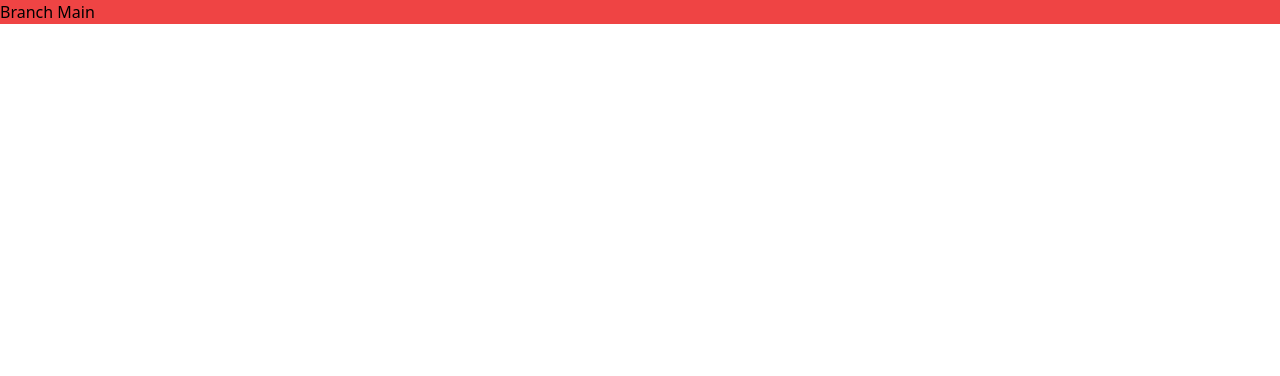
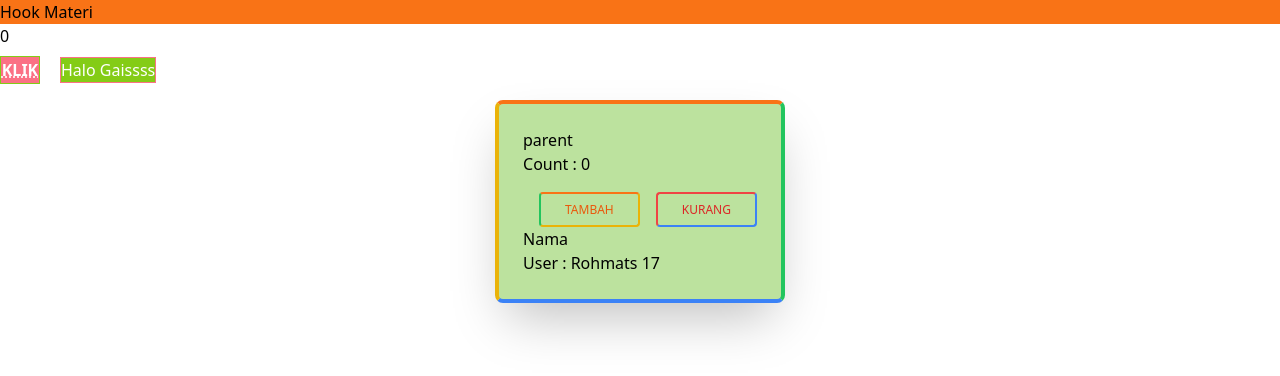
Before and after one commit to rhtsgh17/React, a React (Create React App) app: page / in a window 1280 px wide. Shown: the top 376 px of the page. Built offline with nearby package versions, Linux system fonts and the light colour scheme.

Commit message:
hook-materi

```diff
--- a/src/App.js
+++ b/src/App.js
@@ -1,9 +1,15 @@
 import React from 'react';
+import Parent from './optimies';
+// import RefTutorial from './page';
+import Reducermateri from './reducer';
 
 function App() {
   return (
     <React.Fragment>
-      <h1 className="bg-red-500">Branch Main</h1>
+      <h1 className="bg-orange-500">Hook Materi</h1>
+      <Reducermateri/>
+      <Parent/>
+      {/* <RefTutorial/> */}
     </React.Fragment>
   );
 }
--- /dev/null
+++ b/src/layouteffect.jsx
@@ -0,0 +1,13 @@
+import { useLayoutEffect, useEffect } from "react";
+
+export default function LayoutEffectTutorial () {
+    useLayoutEffect (() => {
+        console.log ("useLayoutEffect");
+    }, []);
+
+    useEffect (() => {
+        console.log ("useEffect");
+    }, []);
+
+    return <div></div>
+}
--- /dev/null
+++ b/src/optimies.js
@@ -0,0 +1,52 @@
+import React, { useState } from "react";
+
+export default function Parent() {
+  const [count, setCount] = useState(0);
+  const [user, setUser] = useState("Rohmats 17");
+  console.log("parent reder");
+  return (
+    <div>
+      <div className="flex justify-center mt-4 mb-4">
+        <div className="block p-6 rounded-lg shadow-2xl bg-[#BCE29E] max-w-sm border-4 border-r-green-500 border-l-yellow-500  border-b-blue-500 border-t-orange-500">
+          <h1>parent</h1>
+          <h5>Count : {count}</h5>
+          <button
+            className="inline-block mt-4 ml-4 px-6 py-2 border-2 border-r-yellow-500 border-l-green-500  border-b-yellow-500 border-t-orange-500 text-orange-600 font-medium text-xs leading-tight uppercase rounded hover:bg-black hover:bg-opacity-5 focus:outline-none focus:ring-0 transition duration-150 ease-in-out"
+            onClick={() => {
+              setCount((c) => c + 1);
+            }}
+          >
+            Tambah
+          </button>
+          <button
+            className="inline-block mt-4 ml-4 px-6 py-2 border-2 border-r-blue-500 border-l-red-500  border-b-blue-500 border-t-red-500 text-red-600 font-medium text-xs leading-tight uppercase rounded hover:bg-black hover:bg-opacity-5 focus:outline-none focus:ring-0 transition duration-150 ease-in-out"
+            onClick={() => {
+              setCount((c) => c - 1);
+            }}
+          >
+            Kurang
+          </button>
+          <Child user={user} />
+        </div>
+      </div>
+    </div>
+  );
+}
+
+function Child({ user }) {
+  console.log("child render");
+  return (
+    <div>
+      <h2>Nama</h2>
+      <p>User : {user}</p>
+    </div>
+  );
+}
+
+function delay (milliseconds) {
+  const date = Date.now();
+  let currentDate = null;
+  do {
+    currentDate = Date.now();
+  } while (currentDate - date < milliseconds);
+}
--- /dev/null
+++ b/src/page.jsx
@@ -0,0 +1,76 @@
+import React, { useRef } from "react";
+
+export default function RefTutorial() {
+//   const inputRef = useRef(null);
+  const homeRef = useRef(null);
+  const aboutRef = useRef(null);
+  const topRef = useRef(null);
+
+//   const onClick = () => {
+//     console.log('ref input => ', inputRef.current);
+//     inputRef.current.focus();
+//     inputRef.current.value = "Mats";
+//     inputRef.current.className="border border-yellow-500 bg-green-200";
+//   };
+
+const scroolToSection = (ref) => {
+    window.scrollTo({
+        top:ref.current.offsetTop,
+        behavior: "smooth",
+    });
+};
+
+const scroolToTop = (ref) => {
+    window.scrollTo({
+        top:ref.current.offsetTop,
+
+        behavior: "smooth",
+    })
+}
+
+  return (
+    <div ref={topRef}>
+      {/* <h1>Rohmats 17</h1>
+      <input ref={inputRef} type="text" placeholder="Tulis Nama" />
+      <button
+      onClick={onClick}
+        type="button"
+        class="inline-block px-6 py-2 border-2 border-pink-500 text-orange-500 font-medium text-xs leading-tight uppercase rounded hover:bg-black hover:bg-opacity-5 focus:outline-none focus:ring-0 transition duration-150 ease-in-out"
+      >
+        Change Name
+      </button> */}
+      <div className="space=x=5">
+        <button onClick={() => {
+            scroolToSection(homeRef);
+        }}>
+            Home
+        </button>
+
+        <button onClick={() => {
+            scroolToSection(aboutRef);
+        }}>
+            About
+        </button>
+      </div>
+
+      <div ref={homeRef} className="h-screen w-full bg-pink-500 pt-10" >
+        <h2 className="text-green-500 font-bold">Home</h2>
+
+      </div>
+
+      <div ref={aboutRef} className="h-screen w-full bg-lime-500 pt-10" >
+        <h2 className="text-red-500 font-bold">About</h2>
+
+      </div>
+
+      <button
+      onClick={() =>{
+        scroolToTop(topRef);
+      }}
+      className="fixed bg-orange-500 cursor-pointer z-10 bottom-2 right-5"
+      >
+        Back To Top
+      </button>
+    </div>
+  );
+}
--- /dev/null
+++ b/src/reducer.jsx
@@ -0,0 +1,49 @@
+import React, {useReducer} from "react";
+
+const reducer = (state, action) => {
+    if (action.type === "INCREMENT") {
+        return {
+            count: state.count + 1,
+            showText: state.showText,
+        }
+    }
+
+    if (action.type === "toggleShowText") {
+        return {
+            count: state.count,
+            showText: !state.showText,
+        }
+    }
+
+    return state;
+}
+
+function Reducermateri() {
+    const [state, dispatch] =useReducer(reducer, {
+        count: 0,
+        showText:true,
+    });
+
+    return (
+        <div>
+            <h1>{state.count}</h1>
+            <button className="bg-rose-400 hover:bg-yellow-500 border border-lime-500 h-7 w-10 underline decoration-dotted mt-2 text-white font-bold" onClick={() => {
+                    dispatch({
+                        type: "INCREMENT"
+                    });
+                    dispatch({
+                        type: "toggleShowText"
+                    })
+                    }}
+
+                >
+                KLIK
+            </button>
+
+            {state.showText && <button className="border border-rose-400 bg-lime-500 ml-5 text-white">Halo Gaissss</button>}
+        </div>
+    )
+}
+
+
+export default Reducermateri;
```
